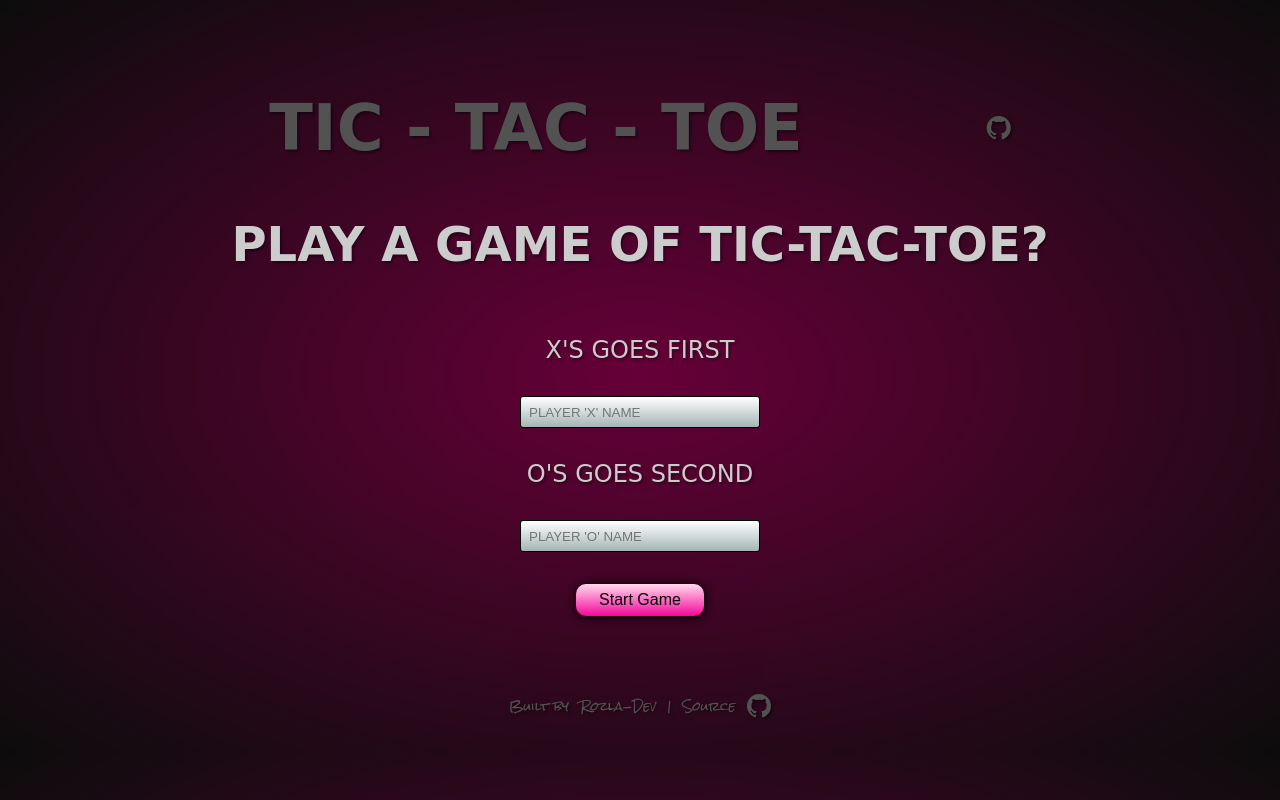
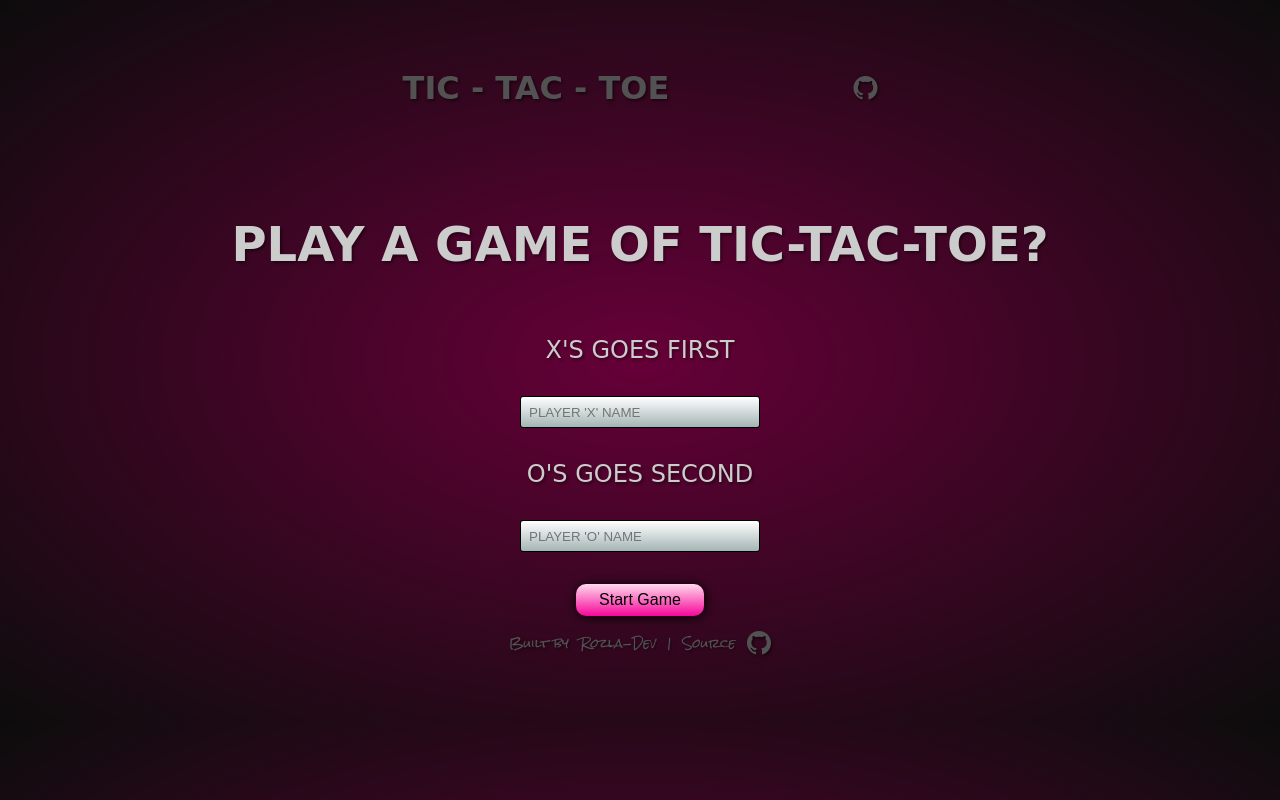
Before and after one commit to curveservices/tic-tac-toe, a plain HTML site: page index.html in a window 1280 px wide. Drawn offline with nearby package versions, Linux system fonts and the light colour scheme; a web font is replaced by a local one.

Commit message:
Margin updates

```diff
--- a/styles.css
+++ b/styles.css
@@ -21,7 +21,7 @@
 }
 
 body {
-    margin: 0;
+    margin: 2rem;
     font-family: 'Rubik Marker Hatch', cursive;
     align-items: center;
     background: var(--background-dark);
@@ -39,7 +39,8 @@ header {
     align-items: center;
     gap: 6.3rem;
     font-size: 0.75rem;
-    margin-top: 3rem;
+    margin-top: 1rem;
+
 }
 
 i {
@@ -229,8 +230,9 @@ a {
     }
 
     header {
-        font-size: 2rem;
+        font-size: 1rem;
         gap: 11.5rem;
+        margin: 1rem 0rem
     }
 
     main {
```
